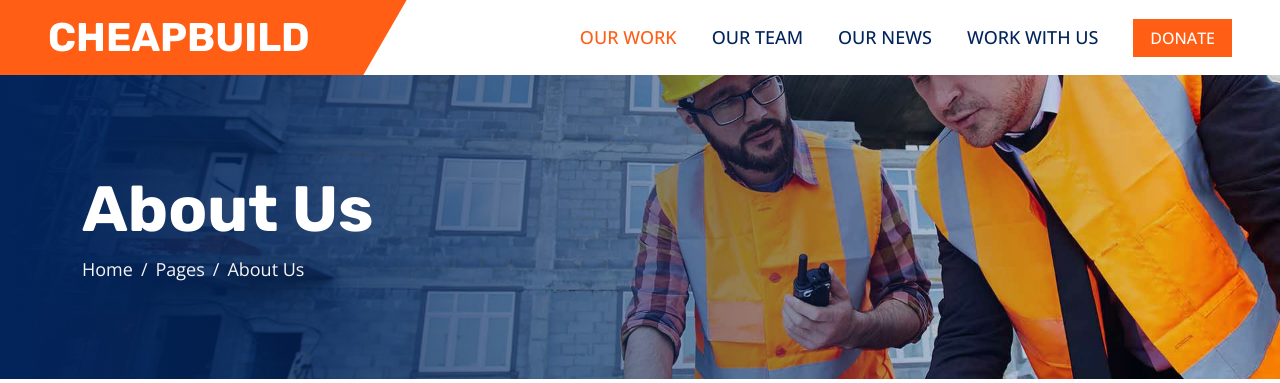
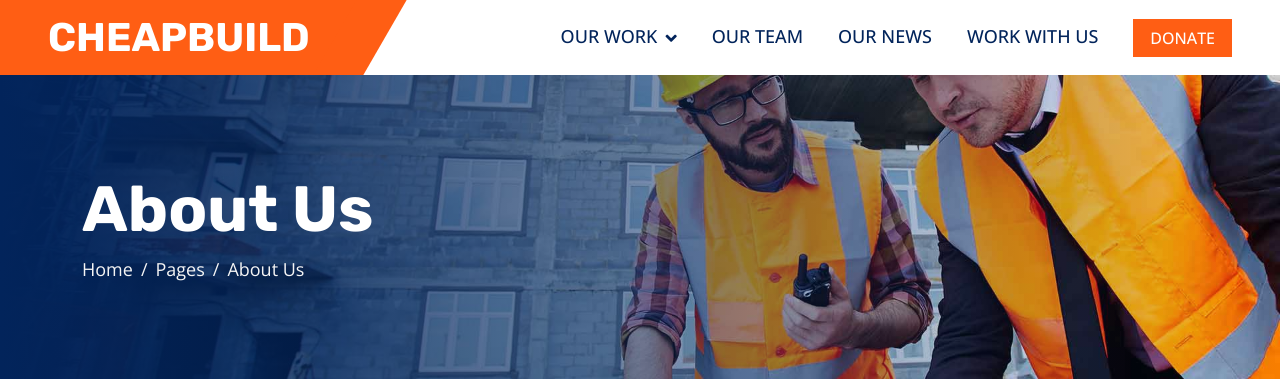
Before and after one commit to samuels97/cheapbuild, a Django app: page /about/ in a window 1280 px wide. Shown: the top 383 px of the page. Run offline with Django 3.2, Linux system fonts and the light colour scheme; data that the repository does not hold is empty; some libraries are stand-ins or nearby versions.

Commit message:
header changes

```diff
--- a/mainweb/templates/mainweb/header.html
+++ b/mainweb/templates/mainweb/header.html
@@ -1,3 +1,23 @@
+<!--
+<div class="container">
+  <div class="row">
+    <div class="col-sm-4">
+        <a class="btn btn-primary" style="background-color: #3b5998;" href="Cheap build Ltd" role="button"><i class="fab fa-facebook-f"></i></a>
+
+        <a class="btn btn-primary" style="background-color: #55acee;" href="Cheap build Ltd" role="button"><i class="fab fa-twitter"></i></a>
+
+
+        <a class="btn btn-primary" style="background-color: #ac2bac;" href="Cheap build Ltd" role="button"><i class="fab fa-instagram"></i></a>
+
+
+        <a class="btn btn-primary" style="background-color: #25d366;" href="0787098452" role="button"><i class="fab fa-whatsapp"></i></a>
+    </div>
+    <div class="col-sm-4 float-right">
+      <i class="bi bi-telephone"></i> +256 701 819 516
+    </div>
+  </div>
+</div>-->
+
 <nav class="navbar navbar-expand-lg bg-white navbar-light sticky-top py-0 pe-5">
     <a href="" class="navbar-brand ps-5 me-0">
         <h1 class="text-white m-0">CHEAPBUILD</h1>
@@ -6,19 +26,20 @@
         <span class="navbar-toggler-icon"></span>
     </button>
     <div class="collapse navbar-collapse" id="navbarCollapse">
-        <div class="navbar-nav ms-auto p-4 p-lg-0">
-            <a href="/" class="nav-item nav-link active">OUR WORK</a>
+            <div class="navbar-nav ms-auto p-4 p-lg-0">
+                        <div class="nav-item dropdown">
+                <a href="#" class="nav-link dropdown-toggle" data-bs-toggle="dropdown">OUR WORK</a>
+                <div class="dropdown-menu bg-light m-0">
+                    <a href="{% url 'mainweb:teampage' %}" class="dropdown-item">OUR PROJECTS</a>
+                    <a href="" class="dropdown-item">WE TRAIN</a>
+                    <a href="" class="dropdown-item">CLIMATE FRIENDLY CONSTRUCTION</a>
+                    <a href="" class="dropdown-item">WE BUILD</a>
+                </div>
+            </div>
             <a href="{% url 'mainweb:Aboutpage' %}" class="nav-item nav-link">OUR TEAM</a>
             <a href="{% url 'mainweb:servicepage' %}" class="nav-item nav-link">OUR NEWS</a>
             <a href="{% url 'mainweb:projectspage' %}" class="nav-item nav-link">WORK WITH US</a>
-            <!--<div class="nav-item dropdown">
-                <a href="#" class="nav-link dropdown-toggle" data-bs-toggle="dropdown">Pages</a>
-                <div class="dropdown-menu bg-light m-0">
-                    <a href="{% url 'mainweb:teampage' %}" class="dropdown-item">Our Team</a>
-                    <a href="" class="dropdown-item">Career</a>
-                </div>
-            </div>
-            <a href="{% url 'mainweb:contactpage' %}" class="nav-item nav-link">Contact</a>-->
+            <!--<a href="{% url 'mainweb:contactpage' %}" class="nav-item nav-link">Contact</a>-->
         </div>
         <a href="" class="btn btn-primary px-3 d-none d-lg-block">DONATE</a>
     </div>
```
